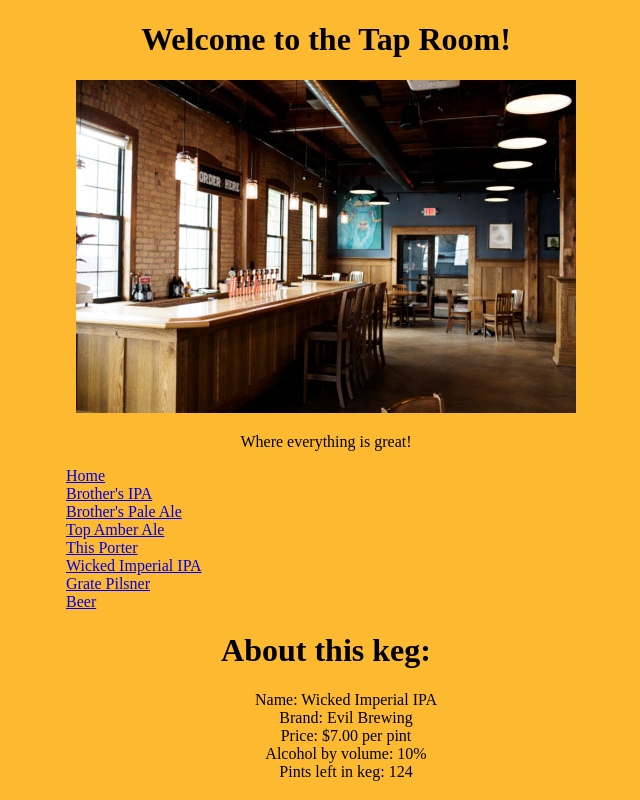
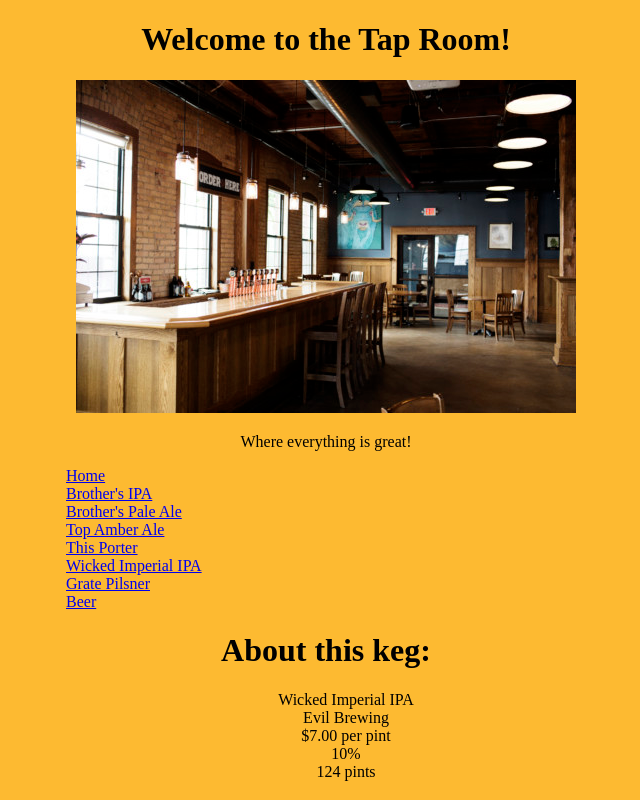
Before and after one commit to alexanserg/tap-room, a React app: page /wickedIpa in a window 1280 px wide. Shown: the whole page, without its empty margins (314-954 px from the left). Built offline with nearby package versions, Linux system fonts and the light colour scheme.

Commit message:
start making keg components more dynamic

```diff
--- a/src/Routes.jsx
+++ b/src/Routes.jsx
@@ -1,6 +1,6 @@
 import React from 'react';
 import { Route, Switch } from 'react-router-dom';
-import { Home, NewKegForm, Error404, Beer, TopAmberAle, ThisPorter, Wicked, Grate, BrothersPaleAle, BrothersIPA } from './components';
+import { Home, UpdateKegForm, Error404, Beer, TopAmberAle, ThisPorter, Wicked, Grate, BrothersPaleAle, BrothersIPA } from './components';
 
 const Routes = () => (
   <Switch>
--- a/src/components/NewKegForm.jsx
+++ b/src/components/UpdateKegForm.jsx
@@ -1,7 +1,7 @@
 import React from 'react'
 import PropTypes from 'prop-types';
 
-function NewKegForm(){
+function UpdateKegForm(){
   return (
     <div>
       <form>
@@ -31,7 +31,7 @@ function NewKegForm(){
   )
 }
 
-NewKegForm.propTypes = {
+UpdateKegForm.propTypes = {
   name: PropTypes.string,
   brand: PropTypes.string,
   price: PropTypes.number,
@@ -40,4 +40,4 @@ NewKegForm.propTypes = {
 }
 
 
-export default NewKegForm
+export default UpdateKegForm
--- a/src/components/Wicked.jsx
+++ b/src/components/Wicked.jsx
@@ -1,14 +1,23 @@
 import React from 'react';
+
+var wicked = {
+  name: "Wicked Imperial IPA",
+  brand: "Evil Brewing",
+  price: "7.00",
+  abv: ".10",
+  pints: "124"
+
+}
 
 const Wicked = () => (
     <div>
       <h1> About this keg:</h1>
       <ul>
-        <li>Name: Wicked Imperial IPA</li>
-        <li>Brand: Evil Brewing</li>
-        <li>Price: $7.00 per pint</li>
-        <li>Alcohol by volume: 10%</li>
-        <li>Pints left in keg: 124</li>
+        <li>{wicked.name}</li>
+        <li>{wicked.brand}</li>
+        <li>${wicked.price} per pint</li>
+        <li>{wicked.abv * 100}%</li>
+        <li>{wicked.pints} pints</li>
       </ul>
     </div>
   );
--- a/src/components/index.js
+++ b/src/components/index.js
@@ -6,5 +6,5 @@ export { default as Grate } from './Grate';
 export { default as ThisPorter } from './ThisPorter';
 export { default as TopAmberAle } from './TopAmberAle';
 export { default as Wicked } from './Wicked';
-export { default as NewKegForm } from './NewKegForm';
+export { default as UpdateKegForm } from './UpdateKegForm';
 export { default as Error404 } from './Error404';
```
